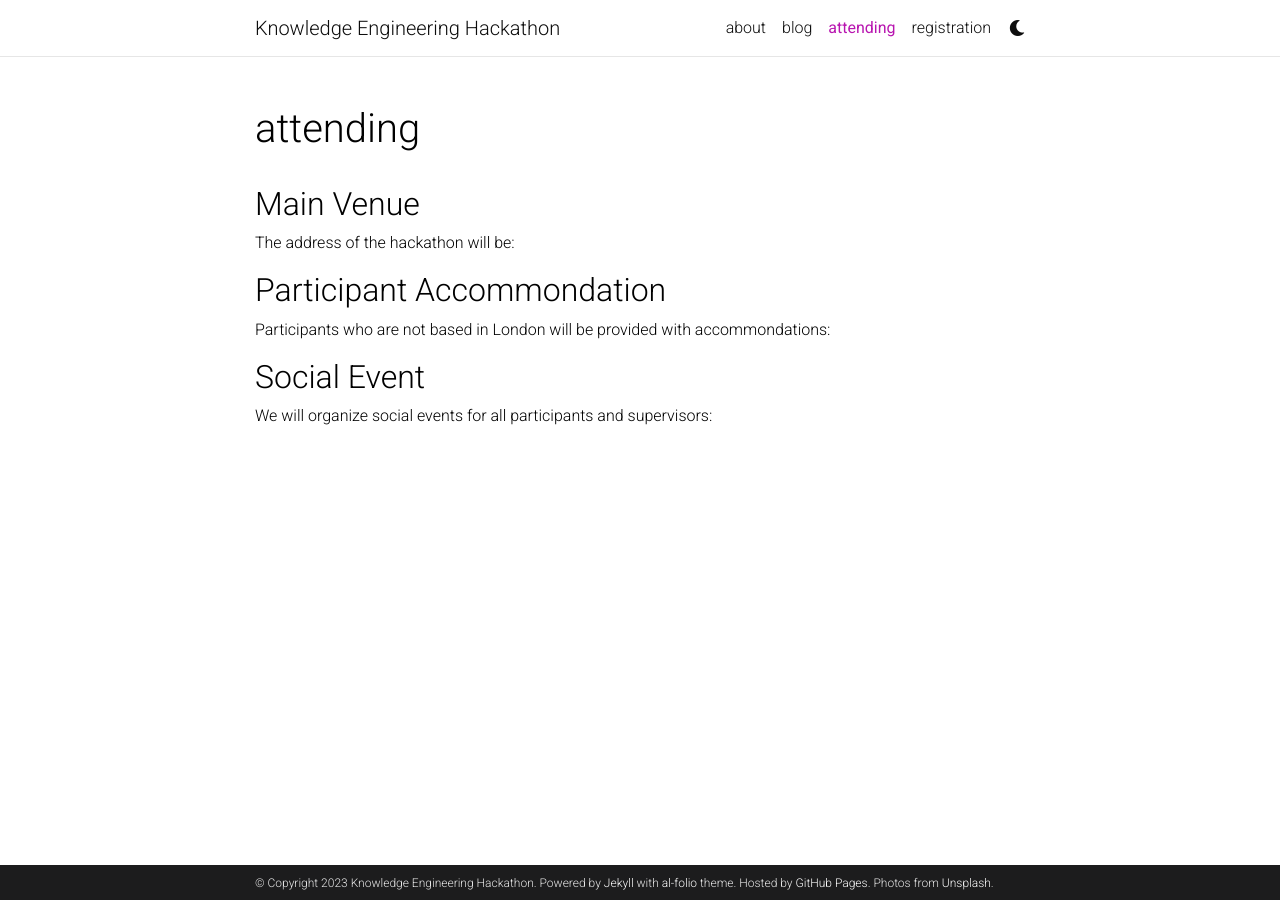
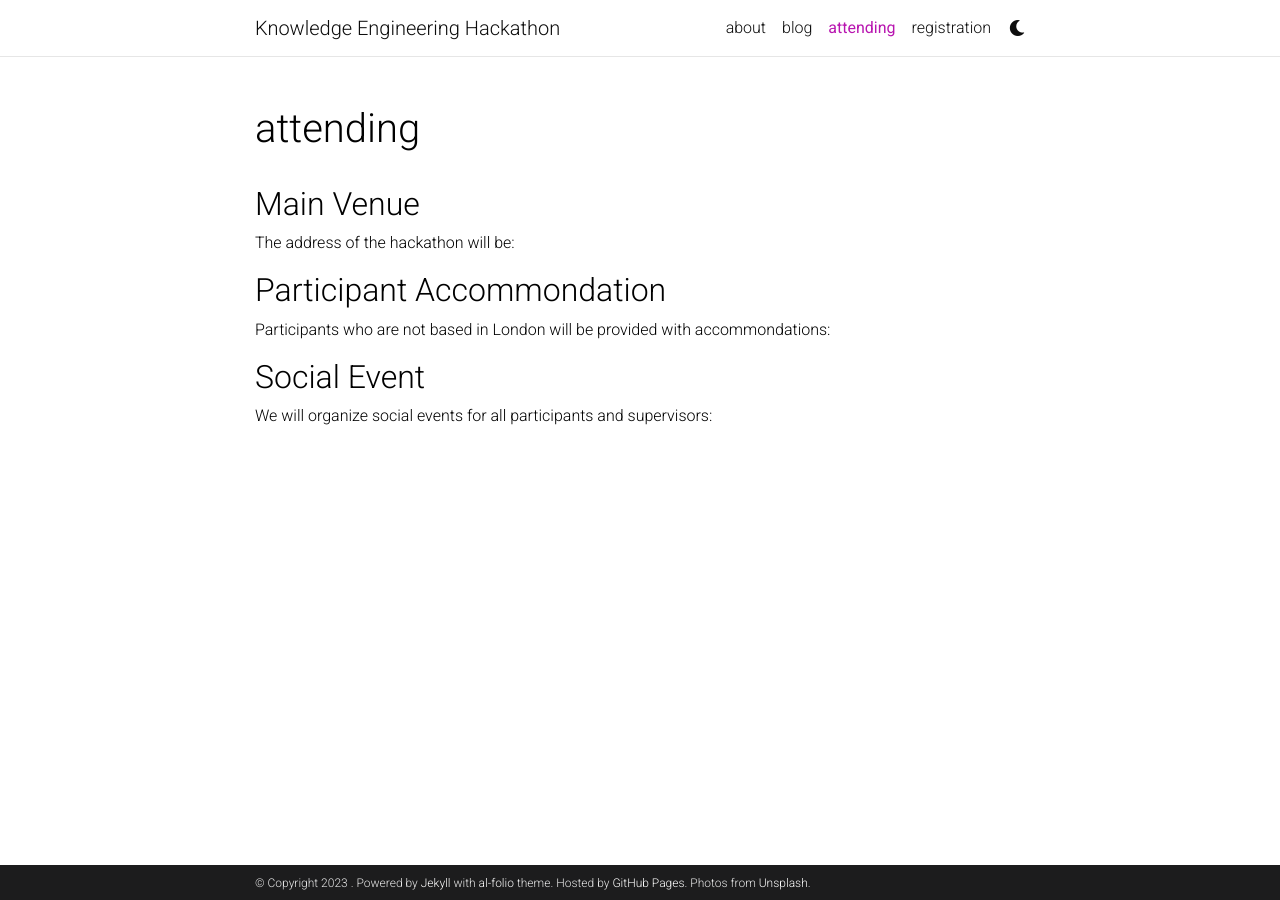
Before and after one commit to King-s-Knowledge-Graph-Lab/knowledge-engineering-hackathon.github.io, a Jekyll site: the page built from _pages/attending.md, in a window 1280 px wide. Built offline with Jekyll 4.4.1, drawn with Linux system fonts in a browser that asks for light colours; comment, search, counter and statistics services are not loaded; a style sheet for code colours, icons or effects is not loaded; part of the change alters nothing that is shown.

Commit message:
First draft released

```diff
--- a/_config.yml
+++ b/_config.yml
@@ -3,9 +3,9 @@
 # -----------------------------------------------------------------------------
 
 title: Knowledge Engineering Hackathon # the website title (if blank, full name will be used instead)
-first_name: Knowledge Engineering
-middle_name:
-last_name: Hackathon
+# first_name: Knowledge Engineering
+# middle_name:
+# last_name: Hackathon
 email: you@example.com
 description: > # the ">" symbol means to ignore newlines until "footer_text:"
   A simple, whitespace theme for academics. Based on [*folio](https://github.com/bogoli/-folio) design.
@@ -18,7 +18,7 @@ keywords: jekyll, jekyll-theme, academic-website, portfolio-website  # add your
 lang: en # the language of your site (for example: en, fr, cn, ru, etc.)
 icon: 💻  # the emoji used as the favicon (alternatively, provide image name in /assets/img/)
 
-url: https://king-s-knowledge-graph-lab.github.io/knowledge-engineering-hackathon/ # the base hostname & protocol for your site
+url:  # the base hostname & protocol for your site
 baseurl:  # the subpath of your site, e.g. /blog/
 last_updated: false # set to true if you want to display last updated in the footer
 impressum_path:  # set to path to include impressum link in the footer, use the same path as permalink in a page, helps to conform with EU GDPR
--- a/_pages/attending.md
+++ b/_pages/attending.md
@@ -1,6 +1,6 @@
 ---
 layout: page
-permalink: /attending/
+permalink: /knowledge-engineering-hackathon/attending/
 title: attending
 description:
 nav: true
```
